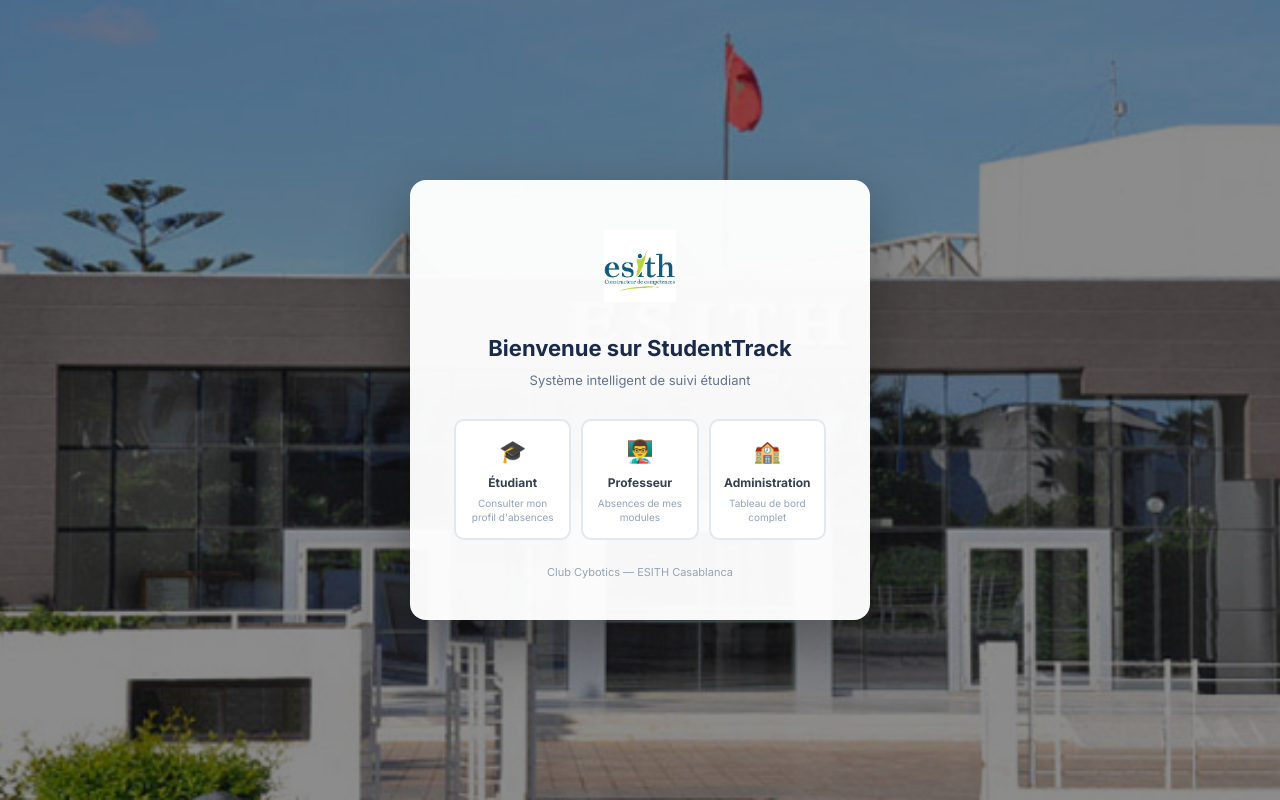
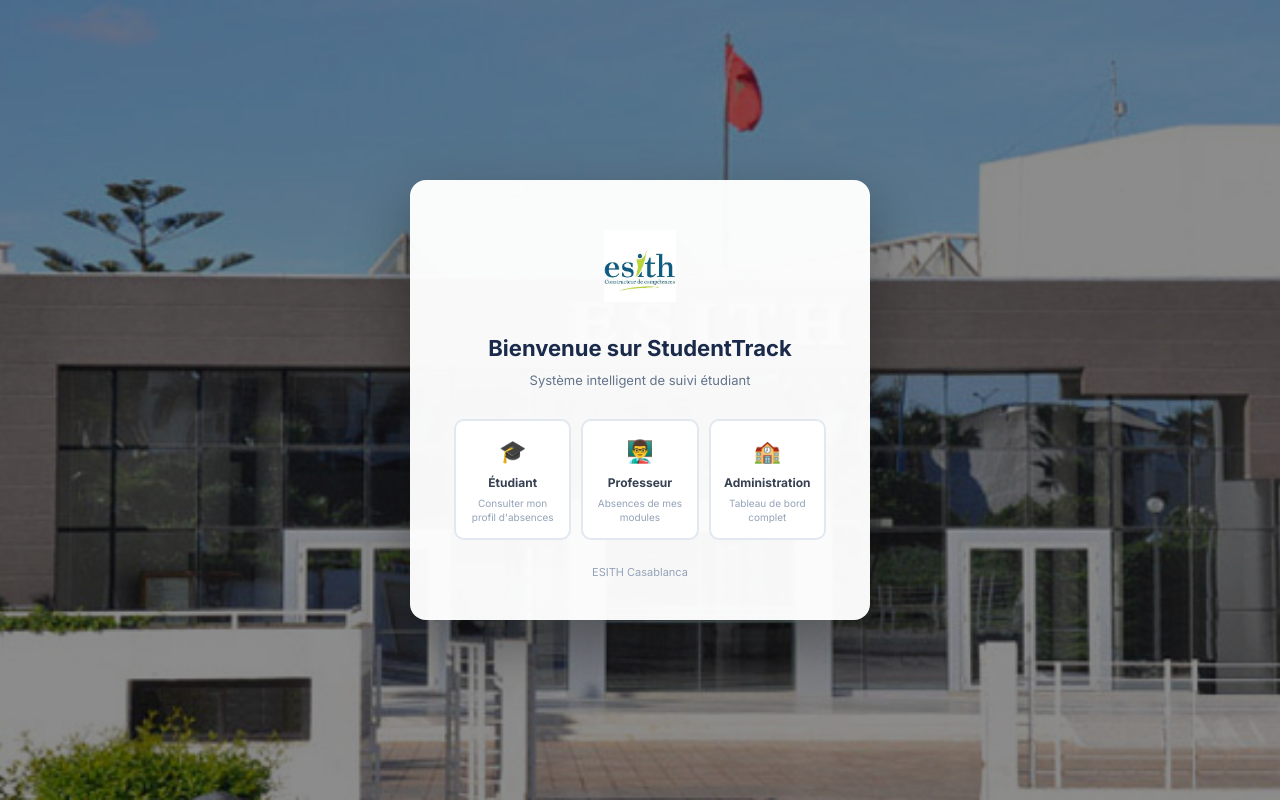
Before and after one commit to najlaalarche/studenttrack, a React (Vite) app in the folder dashboard/: page / in a window 1280 px wide. Built offline with nearby package versions, Linux system fonts and the light colour scheme.

Commit message:
fix: white background everywhere, transparent logo, remove Club Cybotics

```diff
--- a/dashboard/src/components/Login.jsx
+++ b/dashboard/src/components/Login.jsx
@@ -325,7 +325,7 @@
             color: "#94a3b8",
           }}
         >
-          Club Cybotics — ESITH Casablanca
+          ESITH Casablanca
         </div>
       </div>
     </div>
--- a/dashboard/src/components/Sidebar.jsx
+++ b/dashboard/src/components/Sidebar.jsx
@@ -51,7 +51,7 @@
                 border: "none", cursor: "pointer", textAlign: "left", width: "100%",
                 borderLeft: isActive ? "3px solid #1a3a6b" : "3px solid transparent",
               }}
-              onMouseEnter={e => { if (!isActive) e.currentTarget.style.backgroundColor = "#F0F4F8"; }}
+              onMouseEnter={e => { if (!isActive) e.currentTarget.style.backgroundColor = "#f1f5f9"; }}
               onMouseLeave={e => { if (!isActive) e.currentTarget.style.backgroundColor = "transparent"; }}
             >
               <span style={{ fontSize: 14, opacity: isActive ? 1 : 0.6 }}>{item.icon}</span>
--- a/dashboard/src/index.css
+++ b/dashboard/src/index.css
@@ -7,8 +7,8 @@
 * { box-sizing: border-box; }
 
 body {
-  background-color: #0A0A0F;
-  color: #F8FAFC;
+  background-color: #FFFFFF;
+  color: #1e293b;
   font-family: "Inter", sans-serif;
   margin: 0;
   -webkit-font-smoothing: antialiased;
@@ -16,7 +16,7 @@
 
 ::-webkit-scrollbar { width: 5px; }
 ::-webkit-scrollbar-track { background: transparent; }
-::-webkit-scrollbar-thumb { background: #1E1E2E; border-radius: 4px; }
-::-webkit-scrollbar-thumb:hover { background: #2a2a40; }
+::-webkit-scrollbar-thumb { background: #E2E8F0; border-radius: 4px; }
+::-webkit-scrollbar-thumb:hover { background: #cbd5e1; }
 
 button, a { transition: all 0.15s ease; }
--- a/dashboard/src/pages/admin/DashboardAdmin.jsx
+++ b/dashboard/src/pages/admin/DashboardAdmin.jsx
@@ -95,7 +95,7 @@
   function handleNav(key) { setPage(key); setSelected(null); }
 
   return (
-    <div style={{ minHeight: "100vh", backgroundColor: "#F0F4F8" }}>
+    <div style={{ minHeight: "100vh", backgroundColor: "#FFFFFF" }}>
       <Sidebar
         active={selected ? "etudiants" : page}
         onNav={handleNav}
--- a/dashboard/src/pages/etudiant/DashboardEtudiant.jsx
+++ b/dashboard/src/pages/etudiant/DashboardEtudiant.jsx
@@ -5,7 +5,7 @@
 import StatutBadge from "../../components/StatutBadge.jsx";
 
 const S = {
-  page:    { minHeight: "100vh", backgroundColor: "#F0F4F8", padding: "40px 32px", maxWidth: 900, margin: "0 auto" },
+  page:    { minHeight: "100vh", backgroundColor: "#FFFFFF", padding: "40px 32px", maxWidth: 900, margin: "0 auto" },
   card:    { backgroundColor: "#FFFFFF", border: "1px solid #E2E8F0", borderRadius: 8, padding: "20px 24px", marginBottom: 12, boxShadow: "0 1px 3px rgba(0,0,0,0.06)" },
   label:   { fontSize: 11, fontWeight: 600, letterSpacing: "0.07em", textTransform: "uppercase", color: "#64748b" },
   section: { fontSize: 12, fontWeight: 600, letterSpacing: "0.08em", textTransform: "uppercase", color: "#64748b", marginBottom: 16 },
@@ -15,7 +15,7 @@
 
 function Spinner() {
   return (
-    <div style={{ minHeight: "100vh", display: "flex", alignItems: "center", justifyContent: "center", backgroundColor: "#F0F4F8" }}>
+    <div style={{ minHeight: "100vh", display: "flex", alignItems: "center", justifyContent: "center", backgroundColor: "#FFFFFF" }}>
       <div style={{ width: 28, height: 28, border: "2px solid #E2E8F0", borderTop: "2px solid #1a3a6b", borderRadius: "50%", animation: "spin 0.8s linear infinite" }} />
       <style>{`@keyframes spin { to { transform: rotate(360deg); }}`}</style>
     </div>
@@ -51,7 +51,7 @@
   if (loading) return <Spinner />;
 
   if (error) return (
-    <div style={{ minHeight: "100vh", display: "flex", flexDirection: "column", alignItems: "center", justifyContent: "center", gap: 16, backgroundColor: "#F0F4F8" }}>
+    <div style={{ minHeight: "100vh", display: "flex", flexDirection: "column", alignItems: "center", justifyContent: "center", gap: 16, backgroundColor: "#FFFFFF" }}>
       <p style={{ fontSize: 13, color: "#dc2626", textAlign: "center", maxWidth: 400 }}>{error}</p>
       <button onClick={onLogout} style={{ fontSize: 12, padding: "8px 16px", borderRadius: 6, backgroundColor: "#FFFFFF", color: "#64748b", border: "1px solid #E2E8F0", cursor: "pointer" }}>Retour</button>
     </div>
--- a/dashboard/src/pages/professeur/DashboardProfesseur.jsx
+++ b/dashboard/src/pages/professeur/DashboardProfesseur.jsx
@@ -11,7 +11,7 @@
 
 function Spinner() {
   return (
-    <div style={{ minHeight: "100vh", display: "flex", alignItems: "center", justifyContent: "center", backgroundColor: "#F0F4F8" }}>
+    <div style={{ minHeight: "100vh", display: "flex", alignItems: "center", justifyContent: "center", backgroundColor: "#FFFFFF" }}>
       <div style={{ width: 28, height: 28, border: "2px solid #E2E8F0", borderTop: "2px solid #1a3a6b", borderRadius: "50%", animation: "spin 0.8s linear infinite" }} />
       <style>{`@keyframes spin { to { transform: rotate(360deg); }}`}</style>
     </div>
@@ -50,7 +50,7 @@
   if (loading) return <Spinner />;
 
   return (
-    <div style={{ minHeight: "100vh", backgroundColor: "#F0F4F8", padding: "40px 32px", maxWidth: 1000, margin: "0 auto" }}>
+    <div style={{ minHeight: "100vh", backgroundColor: "#FFFFFF", padding: "40px 32px", maxWidth: 1000, margin: "0 auto" }}>
       {/* Header */}
       <div style={{ display: "flex", alignItems: "flex-start", justifyContent: "space-between", marginBottom: 32 }}>
         <div style={{ display: "flex", alignItems: "center", gap: 14 }}>
```
